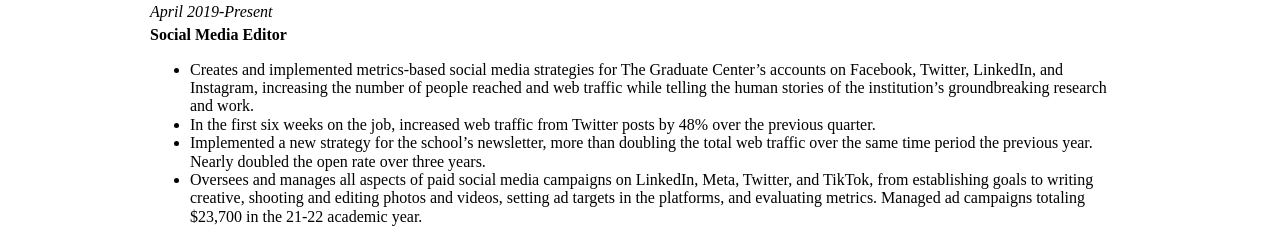
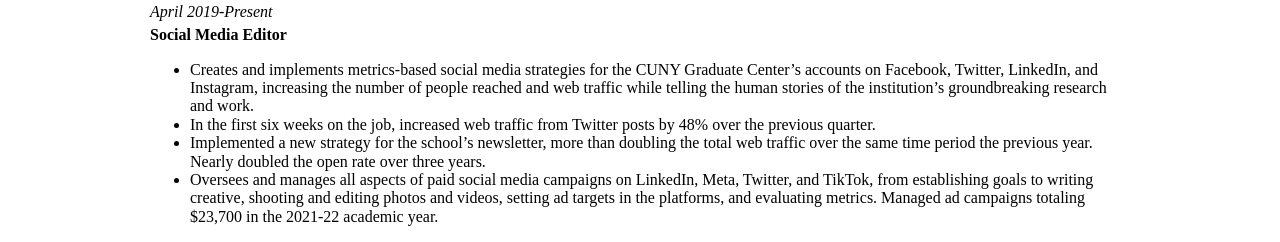
Before and after one commit to coraliecarlson/resume, a plain HTML site: page index.html in a window 1280 px wide. Shown: the part 806-1048 px from the top of the page. Drawn offline with nearby package versions, Linux system fonts and the light colour scheme.

Commit message:
Minor updates

```diff
--- a/index.html
+++ b/index.html
@@ -38,10 +38,10 @@
 
             <h4>Social Media Editor</h4>
             <ul>
-                <li>Creates and implemented metrics-based social media strategies for The Graduate Center’s accounts on Facebook, Twitter, LinkedIn, and Instagram, increasing the number of people reached and web traffic while telling the human stories of the institution’s groundbreaking research and work. </li>
+                <li>Creates and implements metrics-based social media strategies for the CUNY Graduate Center’s accounts on Facebook, Twitter, LinkedIn, and Instagram, increasing the number of people reached and web traffic while telling the human stories of the institution’s groundbreaking research and work. </li>
                 <li>In the first six weeks on the job, increased web traffic from Twitter posts by 48% over the previous quarter.</li>
                 <li>Implemented a new strategy for the school’s newsletter, more than doubling the total web traffic over the same time period the previous year. Nearly doubled the open rate over three years. </li>
-                <li>Oversees and manages all aspects of paid social media campaigns on LinkedIn, Meta, Twitter, and TikTok, from establishing goals to writing creative, shooting and editing photos and videos, setting ad targets in the platforms, and evaluating metrics. Managed ad campaigns totaling $23,700 in the 21-22 academic year. </li>
+                <li>Oversees and manages all aspects of paid social media campaigns on LinkedIn, Meta, Twitter, and TikTok, from establishing goals to writing creative, shooting and editing photos and videos, setting ad targets in the platforms, and evaluating metrics. Managed ad campaigns totaling $23,700 in the 2021-22 academic year. </li>
             </ul>
         </div>
 
--- a/style.css
+++ b/style.css
@@ -22,7 +22,7 @@
 html, body {
     /* Sets default font-size to 16px, ensuring 1em = 16px; */
     font-size: 16px;
-    background-color: offwhite;
+    background-color: off-white;
 
 }
 
```
